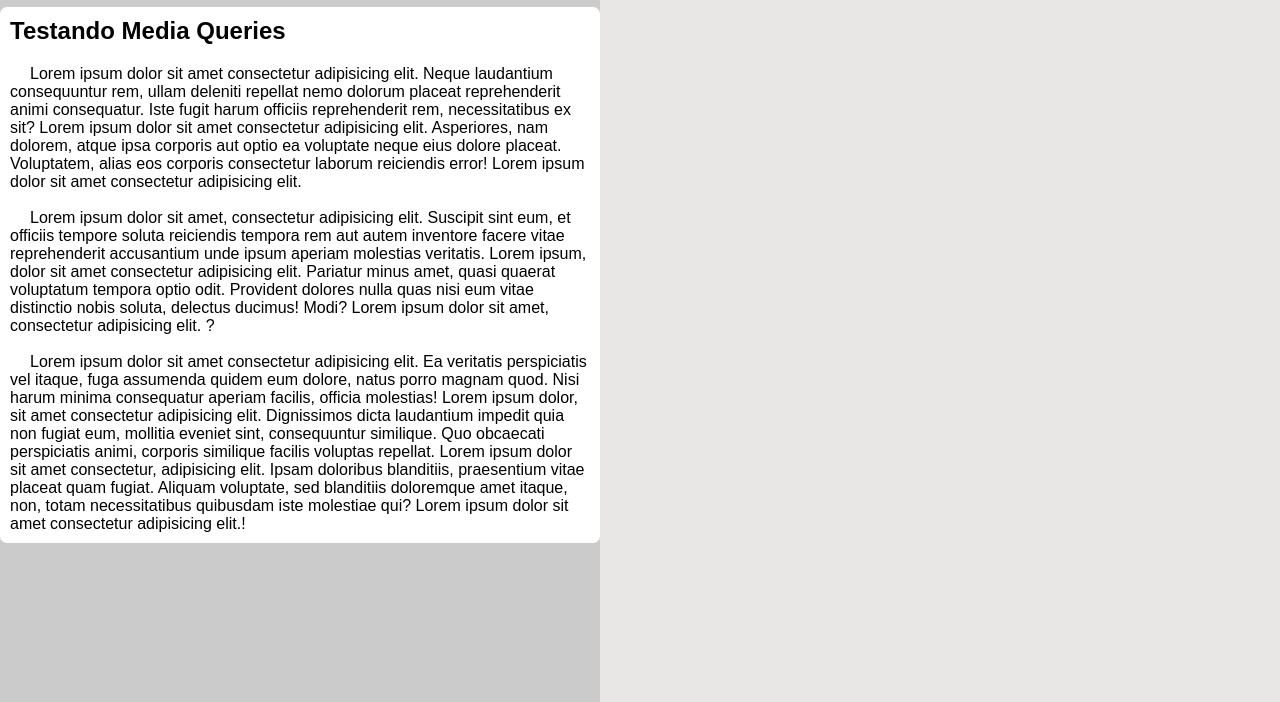
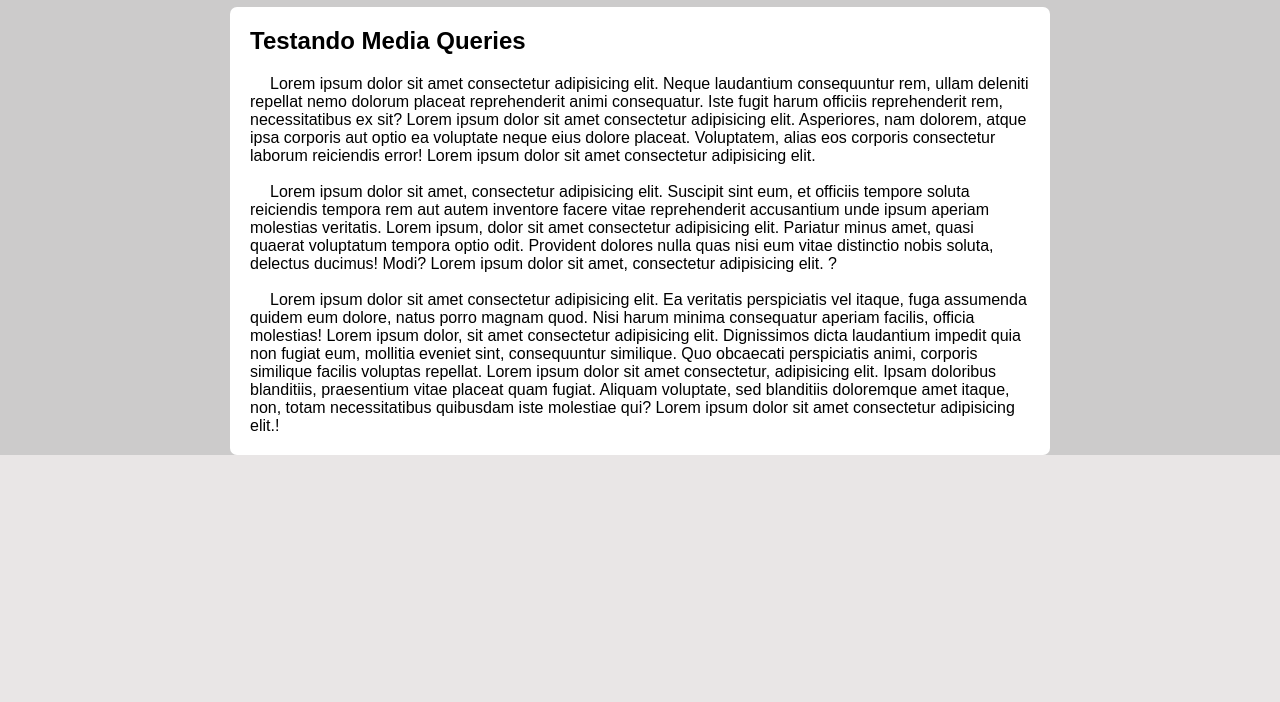
Before and after one commit to victoralexandredasilva/curso-html-css2, a plain HTML site: page exercícios/ex026/mq005/index.html in a window 1280 px wide. Shown: the part 98-800 px from the top of the page. Drawn offline with Linux system fonts and the light colour scheme.

Commit message:
Update style.css

```diff
--- a/exercícios/ex026/mq005/estilos/style.css
+++ b/exercícios/ex026/mq005/estilos/style.css
@@ -4,14 +4,10 @@
     margin:0px;
     padding: 0px;
     font-family: Arial, Helvetica, sans-serif;
-    max-width: 600px;
-
 }
 
 body,html{
     background-color: rgb(233, 230, 230);
-    width: 100vw;
-    height: 100vh;
 }
 
 header{
@@ -45,9 +41,9 @@ menu a:hover{
 }
 
 main{
-    display: block;
+    padding: 10px;
     background-color: rgb(255, 255, 255);
-    width:400px;
+    width:90vw;
     border-radius: 7px;
     margin: auto;
 }
```
